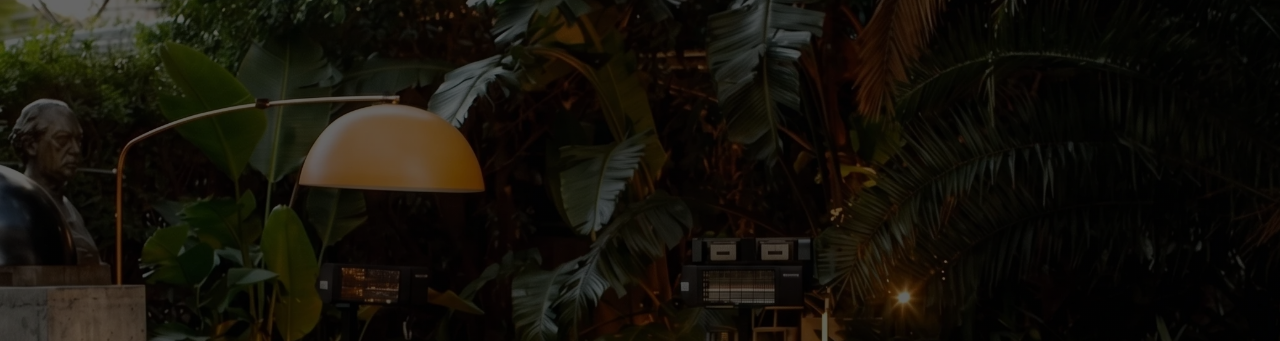
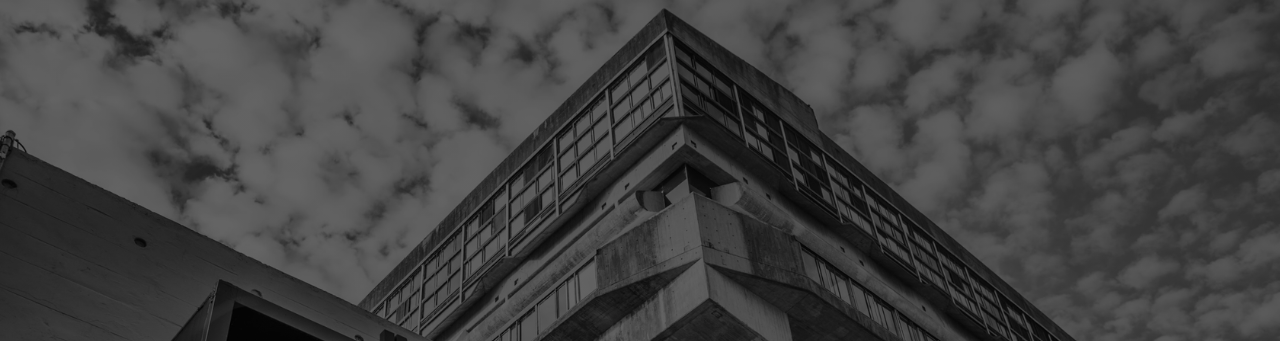
Before and after one commit to sergiowinchester/simple-page-de-un-restaurante-, a plain HTML site: page index.html in a window 1280 px wide. Shown: the top 341 px of the page. Drawn offline with nearby package versions, Linux system fonts and the light colour scheme.

Commit message:
Update css.css

```diff
--- a/css.css
+++ b/css.css
@@ -124,7 +124,7 @@
             text-align: center;
             padding-top: 80px;
             position: relative;
-            background-image:linear-gradient(rgba(0, 0, 0, 0.6), rgba(0, 0, 0, 0.6)) ,url(inver-outdor.webp);
+            background-image:linear-gradient(rgba(0, 0, 0, 0.6), rgba(0, 0, 0, 0.6)) ,url(biblioteca-blancoynegro.webp);
             background-position: center;
             background-repeat: no-repeat;
             background-size: cover;
```
